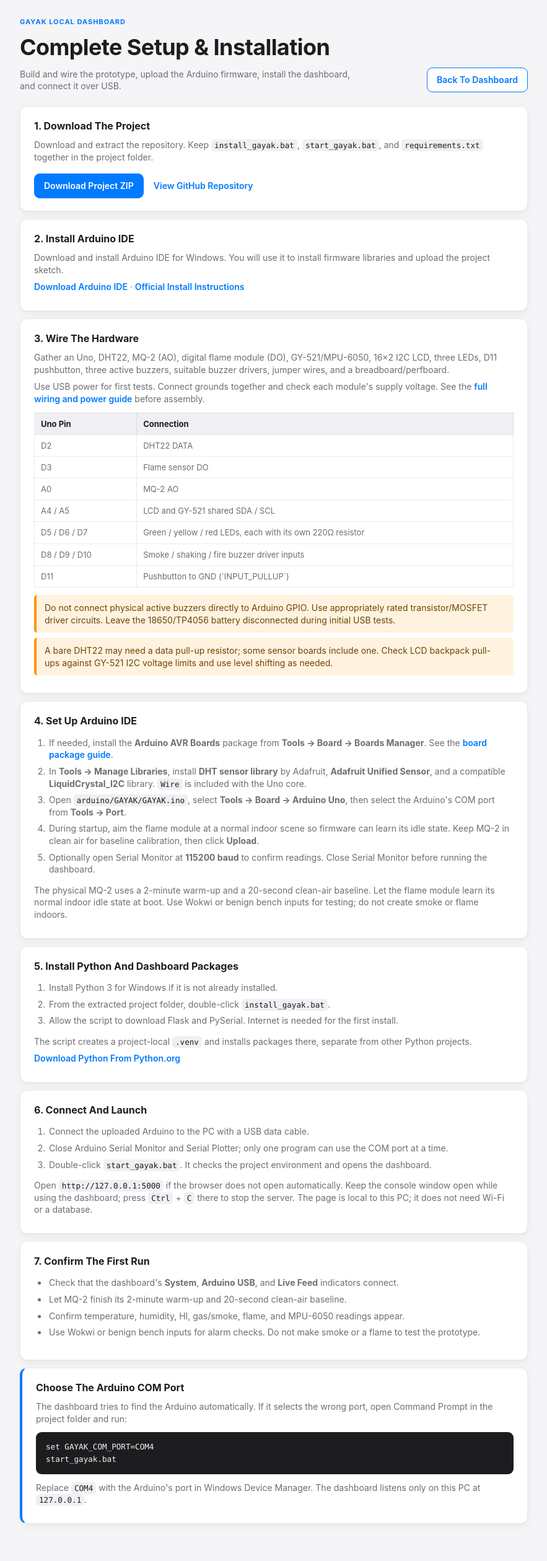
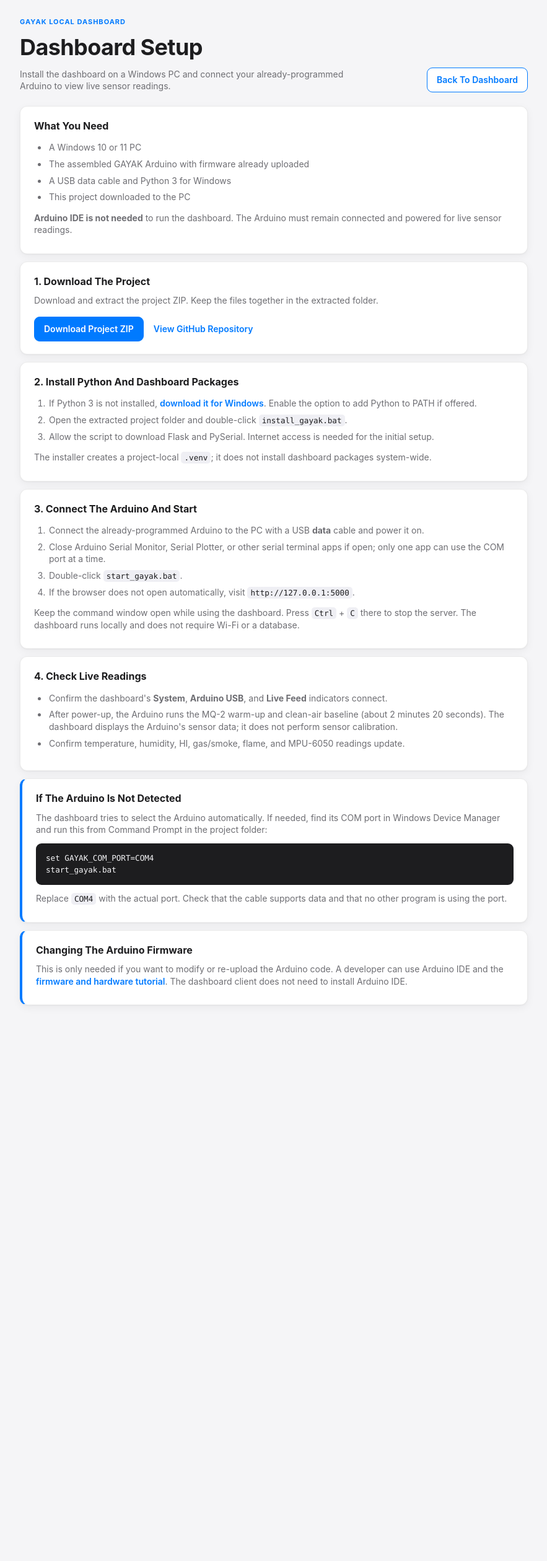
Before and after one commit to itzRealEzra/GAYAK-Early-Warning-System, a Flask app: page /setup in a window 1280 px wide. Shown: the whole page at 62% size, without its empty margins (198-1081 px from the left). After the commit the page ends 1623 px from the top, so only its background shows below. Run offline with Flask 3, Linux system fonts and the light colour scheme.

Commit message:
Simplify client dashboard setup requirements

```diff
--- a/templates/setup.html
+++ b/templates/setup.html
@@ -3,7 +3,7 @@
 <head>
 <meta charset="UTF-8">
 <meta name="viewport" content="width=device-width, initial-scale=1.0">
-<title>GAYAK — Setup &amp; Installation</title>
+<title>GAYAK — Dashboard Setup</title>
 <meta name="description" content="Install and run the GAYAK local classroom monitoring dashboard on Windows.">
 <link rel="stylesheet" href="{{ url_for('static', filename='css/style.css') }}">
 </head>
@@ -12,15 +12,26 @@
   <header class="setup-header">
     <div>
       <p class="setup-eyebrow">GAYAK LOCAL DASHBOARD</p>
-      <h1>Complete Setup &amp; Installation</h1>
-      <p class="setup-intro">Build and wire the prototype, upload the Arduino firmware, install the dashboard, and connect it over USB.</p>
+      <h1>Dashboard Setup</h1>
+      <p class="setup-intro">Install the dashboard on a Windows PC and connect your already-programmed Arduino to view live sensor readings.</p>
     </div>
     <a class="setup-button setup-button-secondary" href="{{ url_for('index') }}">Back To Dashboard</a>
   </header>
 
   <section class="setup-card">
+    <h2>What You Need</h2>
+    <ul>
+      <li>A Windows 10 or 11 PC</li>
+      <li>The assembled GAYAK Arduino with firmware already uploaded</li>
+      <li>A USB data cable and Python 3 for Windows</li>
+      <li>This project downloaded to the PC</li>
+    </ul>
+    <p><strong>Arduino IDE is not needed</strong> to run the dashboard. The Arduino must remain connected and powered for live sensor readings.</p>
+  </section>
+
+  <section class="setup-card">
     <h2>1. Download The Project</h2>
-    <p>Download and extract the repository. Keep <code>install_gayak.bat</code>, <code>start_gayak.bat</code>, and <code>requirements.txt</code> together in the project folder.</p>
+    <p>Download and extract the project ZIP. Keep the files together in the extracted folder.</p>
     <div class="setup-actions">
       <a class="setup-button" href="https://github.com/itzRealEzra/GAYAK-Early-Warning-System/archive/refs/heads/main.zip">Download Project ZIP</a>
       <a class="setup-text-link" href="https://github.com/itzRealEzra/GAYAK-Early-Warning-System">View GitHub Repository</a>
@@ -28,82 +39,46 @@
   </section>
 
   <section class="setup-card">
-    <h2>2. Install Arduino IDE</h2>
-    <p>Download and install Arduino IDE for Windows. You will use it to install firmware libraries and upload the project sketch.</p>
-    <p><a class="setup-text-link" href="https://www.arduino.cc/en/software/" target="_blank" rel="noopener noreferrer">Download Arduino IDE</a> · <a class="setup-text-link" href="https://support.arduino.cc/hc/en-us/articles/360019833020-Download-and-install-Arduino-IDE" target="_blank" rel="noopener noreferrer">Official Install Instructions</a></p>
+    <h2>2. Install Python And Dashboard Packages</h2>
+    <ol>
+      <li>If Python 3 is not installed, <a class="setup-text-link" href="https://www.python.org/downloads/windows/" target="_blank" rel="noopener noreferrer">download it for Windows</a>. Enable the option to add Python to PATH if offered.</li>
+      <li>Open the extracted project folder and double-click <code>install_gayak.bat</code>.</li>
+      <li>Allow the script to download Flask and PySerial. Internet access is needed for the initial setup.</li>
+    </ol>
+    <p>The installer creates a project-local <code>.venv</code>; it does not install dashboard packages system-wide.</p>
   </section>
 
   <section class="setup-card">
-    <h2>3. Wire The Hardware</h2>
-    <p>Gather an Uno, DHT22, MQ-2 (AO), digital flame module (DO), GY-521/MPU-6050, 16×2 I2C LCD, three LEDs, D11 pushbutton, three active buzzers, suitable buzzer drivers, jumper wires, and a breadboard/perfboard.</p>
-    <p>Use USB power for first tests. Connect grounds together and check each module's supply voltage. See the <a class="setup-text-link" href="https://github.com/itzRealEzra/GAYAK-Early-Warning-System/blob/main/docs/WIRING_AND_POWER.md" target="_blank" rel="noopener noreferrer">full wiring and power guide</a> before assembly.</p>
-    <div class="setup-table-wrap">
-      <table class="setup-table">
-        <thead><tr><th>Uno Pin</th><th>Connection</th></tr></thead>
-        <tbody>
-          <tr><td>D2</td><td>DHT22 DATA</td></tr>
-          <tr><td>D3</td><td>Flame sensor DO</td></tr>
-          <tr><td>A0</td><td>MQ-2 AO</td></tr>
-          <tr><td>A4 / A5</td><td>LCD and GY-521 shared SDA / SCL</td></tr>
-          <tr><td>D5 / D6 / D7</td><td>Green / yellow / red LEDs, each with its own 220Ω resistor</td></tr>
-          <tr><td>D8 / D9 / D10</td><td>Smoke / shaking / fire buzzer driver inputs</td></tr>
-          <tr><td>D11</td><td>Pushbutton to GND (`INPUT_PULLUP`)</td></tr>
-        </tbody>
-      </table>
-    </div>
-    <p class="setup-warning">Do not connect physical active buzzers directly to Arduino GPIO. Use appropriately rated transistor/MOSFET driver circuits. Leave the 18650/TP4056 battery disconnected during initial USB tests.</p>
-    <p class="setup-warning">A bare DHT22 may need a data pull-up resistor; some sensor boards include one. Check LCD backpack pull-ups against GY-521 I2C voltage limits and use level shifting as needed.</p>
+    <h2>3. Connect The Arduino And Start</h2>
+    <ol>
+      <li>Connect the already-programmed Arduino to the PC with a USB <strong>data</strong> cable and power it on.</li>
+      <li>Close Arduino Serial Monitor, Serial Plotter, or other serial terminal apps if open; only one app can use the COM port at a time.</li>
+      <li>Double-click <code>start_gayak.bat</code>.</li>
+      <li>If the browser does not open automatically, visit <code>http://127.0.0.1:5000</code>.</li>
+    </ol>
+    <p>Keep the command window open while using the dashboard. Press <kbd>Ctrl</kbd> + <kbd>C</kbd> there to stop the server. The dashboard runs locally and does not require Wi-Fi or a database.</p>
   </section>
 
   <section class="setup-card">
-    <h2>4. Set Up Arduino IDE</h2>
-    <ol>
-      <li>If needed, install the <strong>Arduino AVR Boards</strong> package from <strong>Tools → Board → Boards Manager</strong>. See the <a class="setup-text-link" href="https://support.arduino.cc/hc/en-us/articles/360016119519-Add-boards-to-Arduino-IDE" target="_blank" rel="noopener noreferrer">board package guide</a>.</li>
-      <li>In <strong>Tools → Manage Libraries</strong>, install <strong>DHT sensor library</strong> by Adafruit, <strong>Adafruit Unified Sensor</strong>, and a compatible <strong>LiquidCrystal_I2C</strong> library. <code>Wire</code> is included with the Uno core.</li>
-      <li>Open <code>arduino/GAYAK/GAYAK.ino</code>, select <strong>Tools → Board → Arduino Uno</strong>, then select the Arduino's COM port from <strong>Tools → Port</strong>.</li>
-      <li>During startup, aim the flame module at a normal indoor scene so firmware can learn its idle state. Keep MQ-2 in clean air for baseline calibration, then click <strong>Upload</strong>.</li>
-      <li>Optionally open Serial Monitor at <strong>115200 baud</strong> to confirm readings. Close Serial Monitor before running the dashboard.</li>
-    </ol>
-    <p>The physical MQ-2 uses a 2-minute warm-up and a 20-second clean-air baseline. Let the flame module learn its normal indoor idle state at boot. Use Wokwi or benign bench inputs for testing; do not create smoke or flame indoors.</p>
-  </section>
-
-  <section class="setup-card">
-    <h2>5. Install Python And Dashboard Packages</h2>
-    <ol>
-      <li>Install Python 3 for Windows if it is not already installed.</li>
-      <li>From the extracted project folder, double-click <code>install_gayak.bat</code>.</li>
-      <li>Allow the script to download Flask and PySerial. Internet is needed for the first install.</li>
-    </ol>
-    <p>The script creates a project-local <code>.venv</code> and installs packages there, separate from other Python projects.</p>
-    <p><a class="setup-text-link" href="https://www.python.org/downloads/windows/" target="_blank" rel="noopener noreferrer">Download Python From Python.org</a></p>
-  </section>
-
-  <section class="setup-card">
-    <h2>6. Connect And Launch</h2>
-    <ol>
-      <li>Connect the uploaded Arduino to the PC with a USB data cable.</li>
-      <li>Close Arduino Serial Monitor and Serial Plotter; only one program can use the COM port at a time.</li>
-      <li>Double-click <code>start_gayak.bat</code>. It checks the project environment and opens the dashboard.</li>
-    </ol>
-    <p>Open <code>http://127.0.0.1:5000</code> if the browser does not open automatically. Keep the console window open while using the dashboard; press <kbd>Ctrl</kbd> + <kbd>C</kbd> there to stop the server. The page is local to this PC; it does not need Wi-Fi or a database.</p>
-  </section>
-
-  <section class="setup-card">
-    <h2>7. Confirm The First Run</h2>
+    <h2>4. Check Live Readings</h2>
     <ul>
-      <li>Check that the dashboard's <strong>System</strong>, <strong>Arduino USB</strong>, and <strong>Live Feed</strong> indicators connect.</li>
-      <li>Let MQ-2 finish its 2-minute warm-up and 20-second clean-air baseline.</li>
-      <li>Confirm temperature, humidity, HI, gas/smoke, flame, and MPU-6050 readings appear.</li>
-      <li>Use Wokwi or benign bench inputs for alarm checks. Do not make smoke or a flame to test the prototype.</li>
+      <li>Confirm the dashboard's <strong>System</strong>, <strong>Arduino USB</strong>, and <strong>Live Feed</strong> indicators connect.</li>
+      <li>After power-up, the Arduino runs the MQ-2 warm-up and clean-air baseline (about 2 minutes 20 seconds). The dashboard displays the Arduino's sensor data; it does not perform sensor calibration.</li>
+      <li>Confirm temperature, humidity, HI, gas/smoke, flame, and MPU-6050 readings update.</li>
     </ul>
   </section>
 
   <section class="setup-card setup-card-note">
-    <h2>Choose The Arduino COM Port</h2>
-    <p>The dashboard tries to find the Arduino automatically. If it selects the wrong port, open Command Prompt in the project folder and run:</p>
+    <h2>If The Arduino Is Not Detected</h2>
+    <p>The dashboard tries to select the Arduino automatically. If needed, find its COM port in Windows Device Manager and run this from Command Prompt in the project folder:</p>
     <pre><code>set GAYAK_COM_PORT=COM4
 start_gayak.bat</code></pre>
-    <p>Replace <code>COM4</code> with the Arduino's port in Windows Device Manager. The dashboard listens only on this PC at <code>127.0.0.1</code>.</p>
+    <p>Replace <code>COM4</code> with the actual port. Check that the cable supports data and that no other program is using the port.</p>
+  </section>
+
+  <section class="setup-card setup-card-note">
+    <h2>Changing The Arduino Firmware</h2>
+    <p>This is only needed if you want to modify or re-upload the Arduino code. A developer can use Arduino IDE and the <a class="setup-text-link" href="https://github.com/itzRealEzra/GAYAK-Early-Warning-System/blob/main/docs/TUTORIALS.md" target="_blank" rel="noopener noreferrer">firmware and hardware tutorial</a>. The dashboard client does not need to install Arduino IDE.</p>
   </section>
 </main>
 </body>
```
Also changed, not shown: INSTALLATION.md (+35 -71 lines), docs/DASHBOARD.md (+1 -1 lines), README.md.
